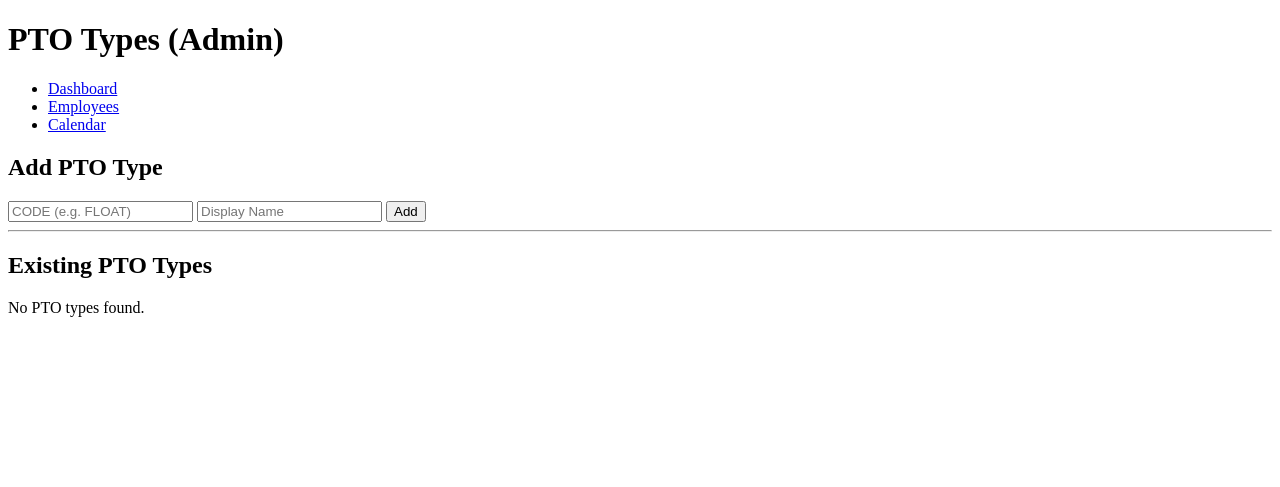
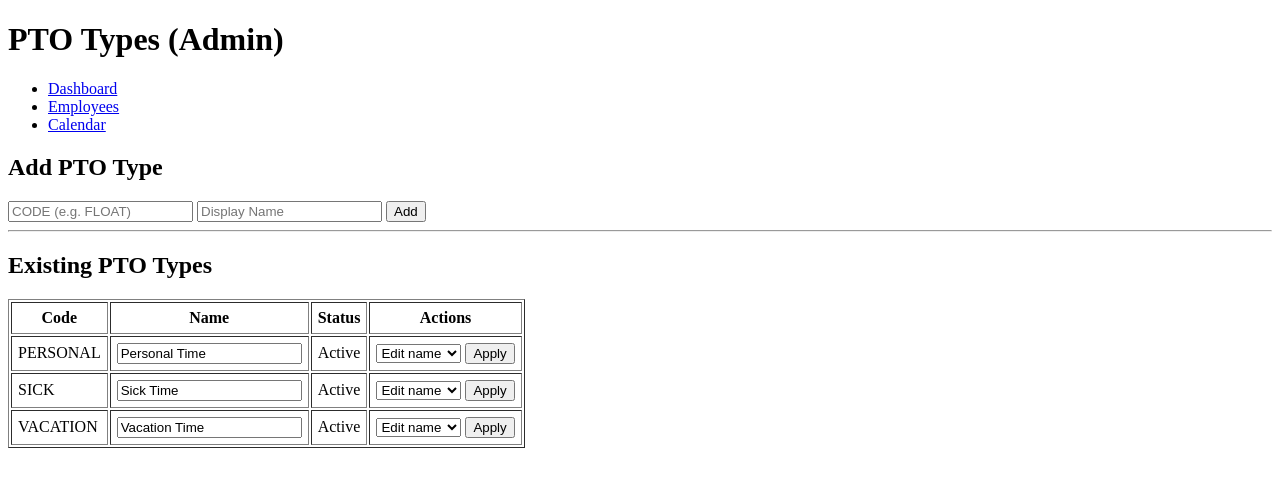
Before and after one commit to Ruskiius/pto_tracker, a Flask app: page /admin/pto-types in a window 1280 px wide. Shown: the top 487 px of the page. Run offline with Flask 3, Linux system fonts and the light colour scheme; the visitor is signed in with stand-in values (Sample User, id 1); data comes from the database, SQL or seed files in the repository; data that the repository does not hold is empty.

Commit message:
Handle admin PTO type actions reliably

```diff
--- a/app.py
+++ b/app.py
@@ -1,4 +1,12 @@
-from flask import Flask, render_template, redirect, url_for, request, session
+from flask import (
+    Flask,
+    render_template,
+    redirect,
+    url_for,
+    request,
+    session,
+    abort,
+)
 from werkzeug.security import check_password_hash
 import sqlite3
 import re
@@ -43,9 +51,27 @@ def admin_required(f):
         if "user_id" not in session:
             return redirect(url_for("login"))
         if session.get("role") != "admin":
-            return redirect(url_for("dashboard"))
+            return abort(403)
         return f(*args, **kwargs)
     return wrapper
+
+
+def ensure_default_pto_types(conn):
+    """Ensure the default PTO types exist in the database."""
+
+    existing_count = conn.execute("SELECT COUNT(*) FROM pto_types").fetchone()[0]
+
+    if existing_count == 0:
+        default_types = [
+            ("PERSONAL", "Personal Time", 1),
+            ("SICK", "Sick Time", 1),
+            ("VACATION", "Vacation Time", 1),
+        ]
+        conn.executemany(
+            "INSERT OR IGNORE INTO pto_types (code, display_name, is_active) VALUES (?, ?, ?)",
+            default_types,
+        )
+        conn.commit()
 
 
 # --- Routes ---
@@ -514,48 +540,90 @@ def admin_pto_types():
     return render_admin_pto_types(errors)
 
 
-@app.route("/admin/pto-types/<int:pto_type_id>/update", methods=["POST"])
+@app.route("/admin/pto-types/<int:pto_type_id>/action", methods=["POST"])
 @admin_required
-def admin_pto_type_edit(pto_type_id):
+def admin_pto_type_action(pto_type_id):
+    action = request.form.get("action", "").strip().lower()
     display_name = request.form.get("display_name", "").strip()
 
-    if not display_name:
-        return render_admin_pto_types(["Display name is required."])
+    errors = []
+    performed_action = False
 
     conn = get_db_connection()
-    conn.execute(
-        """
-        UPDATE pto_types
-        SET is_active = 0
-        WHERE id = ?
-        """,
-        (pto_type_id,),
-    )
-    conn.commit()
-    conn.close()
+    try:
+        pto_type = conn.execute(
+            "SELECT id, is_active FROM pto_types WHERE id = ?", (pto_type_id,)
+        ).fetchone()
+        if not pto_type:
+            errors.append("PTO type not found.")
 
-    return redirect(url_for("admin_pto_types"))
+        if not action:
+            errors.append("Action is required.")
 
+        if not errors:
+            if action == "edit":
+                if not display_name:
+                    errors.append("Display name is required.")
+                else:
+                    result = conn.execute(
+                        """
+                        UPDATE pto_types
+                        SET display_name = ?
+                        WHERE id = ?
+                        """,
+                        (display_name, pto_type_id),
+                    )
+                    performed_action = result.rowcount > 0
 
-@app.route("/admin/pto-types/<int:pto_type_id>/deactivate", methods=["POST"])
-@admin_required
-def admin_pto_type_deactivate(pto_type_id):
-    conn = get_db_connection()
-    conn.execute(
-        """
-        UPDATE pto_types
-        SET is_active = 0
-        WHERE id = ?
-        """,
-        (pto_type_id,),
-    )
-    conn.commit()
-    conn.close()
+            elif action == "deactivate":
+                result = conn.execute(
+                    """
+                    UPDATE pto_types
+                    SET is_active = 0
+                    WHERE id = ?
+                    """,
+                    (pto_type_id,),
+                )
+                performed_action = result.rowcount > 0
+
+            elif action == "reactivate":
+                result = conn.execute(
+                    """
+                    UPDATE pto_types
+                    SET is_active = 1
+                    WHERE id = ?
+                    """,
+                    (pto_type_id,),
+                )
+                performed_action = result.rowcount > 0
+
+            elif action == "delete":
+                conn.execute("DELETE FROM pto_entries WHERE pto_type_id = ?", (pto_type_id,))
+                conn.execute(
+                    "DELETE FROM pto_balances WHERE pto_type_id = ?", (pto_type_id,)
+                )
+                result = conn.execute("DELETE FROM pto_types WHERE id = ?", (pto_type_id,))
+                performed_action = result.rowcount > 0
+
+            else:
+                errors.append("Invalid action selected.")
+
+        if not errors and not performed_action:
+            errors.append("No changes were applied.")
+
+        if performed_action:
+            conn.commit()
+    finally:
+        conn.close()
+
+    if errors:
+        return render_admin_pto_types(errors)
 
     return redirect(url_for("admin_pto_types"))
 
 def render_admin_pto_types(errors=None):
     conn = get_db_connection()
+    ensure_default_pto_types(conn)
     pto_types = conn.execute(
         """
         SELECT id, code, display_name, is_active
--- a/templates/admin_pto_types.html
+++ b/templates/admin_pto_types.html
@@ -46,23 +46,26 @@
         </tr>
 
         {% for t in pto_types %}
+        {% set form_id = 'pto-type-action-' ~ t['id'] %}
         <tr>
             <td>{{ t['code'] }}</td>
             <td>
-                <form method="POST" action="{{ url_for('admin_pto_type_edit', pto_type_id=t['id']) }}">
-                    <input type="text" name="display_name" value="{{ t['display_name'] }}" required>
-                    <button type="submit">Save</button>
-                </form>
+                <input form="{{ form_id }}" type="text" name="display_name" value="{{ t['display_name'] }}" required>
             </td>
             <td>{{ 'Active' if t['is_active'] else 'Inactive' }}</td>
             <td>
-                {% if t['is_active'] %}
-                <form method="POST" action="{{ url_for('admin_pto_type_deactivate', pto_type_id=t['id']) }}">
-                    <button type="submit">Deactivate</button>
+                <form id="{{ form_id }}" method="POST" action="{{ url_for('admin_pto_type_action', pto_type_id=t['id']) }}">
+                    <select name="action" required>
+                        <option value="edit">Edit name</option>
+                        {% if t['is_active'] %}
+                        <option value="deactivate">Deactivate</option>
+                        {% else %}
+                        <option value="reactivate">Reactivate</option>
+                        {% endif %}
+                        <option value="delete">Delete</option>
+                    </select>
+                    <button type="submit">Apply</button>
                 </form>
-                {% else %}
-                <em>Deactivated</em>
-                {% endif %}
             </td>
         </tr>
         {% endfor %}
```
